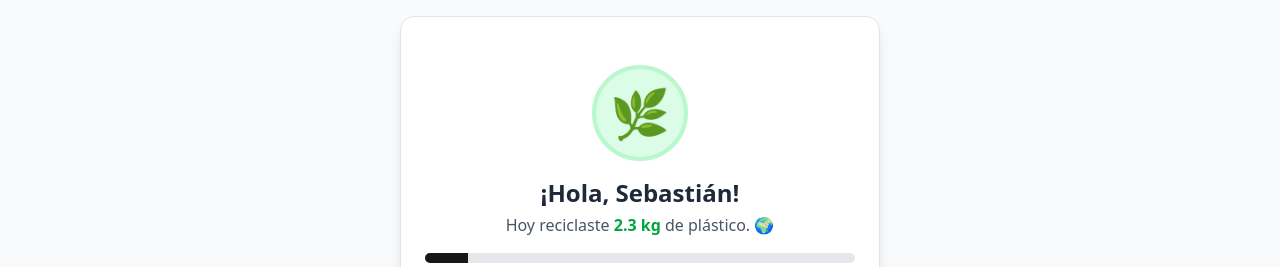
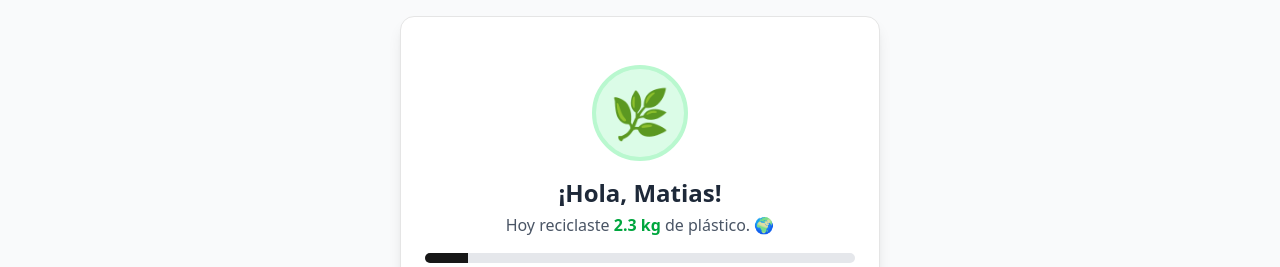
Before and after one commit to mynsc/ecoaliados, a React (Vite) app: page / in a window 1280 px wide. Shown: the top 267 px of the page. Built offline with nearby package versions, Linux system fonts and the light colour scheme.

Commit message:
Minor change

```diff
--- a/src/Dashboard.tsx
+++ b/src/Dashboard.tsx
@@ -21,7 +21,7 @@
                   <span className="text-5xl" role="img" aria-label="Emoji de hoja">🌿</span>
                 </div>
                 <div className="text-center">
-                  <h2 className="text-2xl font-bold text-gray-800">¡Hola, Sebastián!</h2>
+                  <h2 className="text-2xl font-bold text-gray-800">¡Hola, Matias!</h2>
                   <p className="text-md text-gray-600 mt-1">
                     Hoy reciclaste <span className="font-semibold text-green-600">2.3 kg</span> de plástico. <span role="img" aria-label="Planeta Tierra">🌍</span>
                   </p>
```
